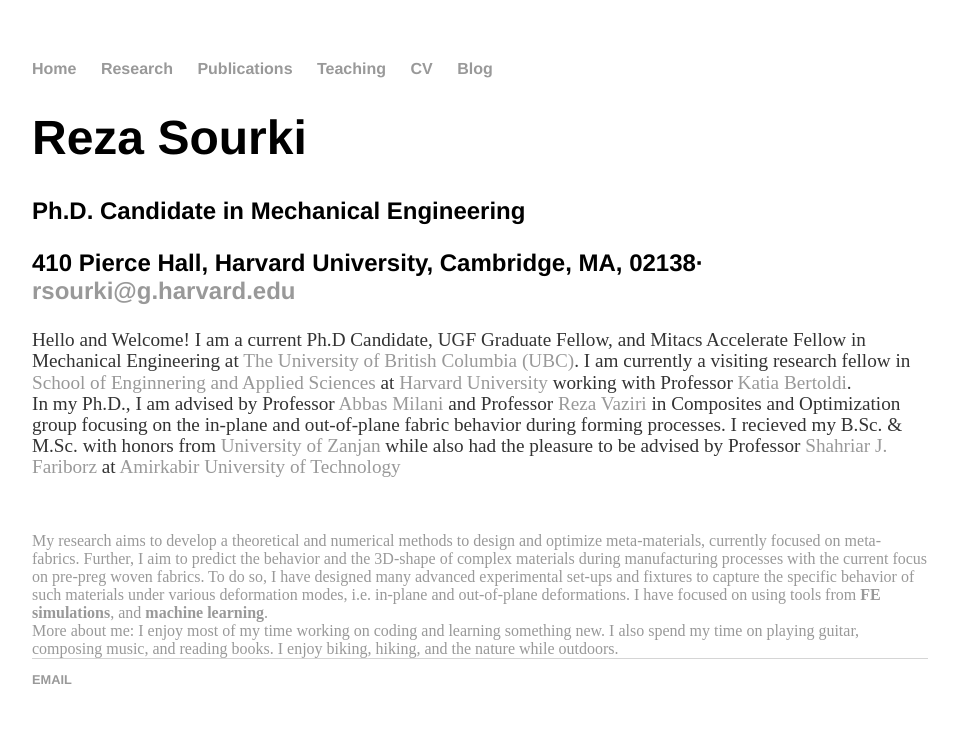
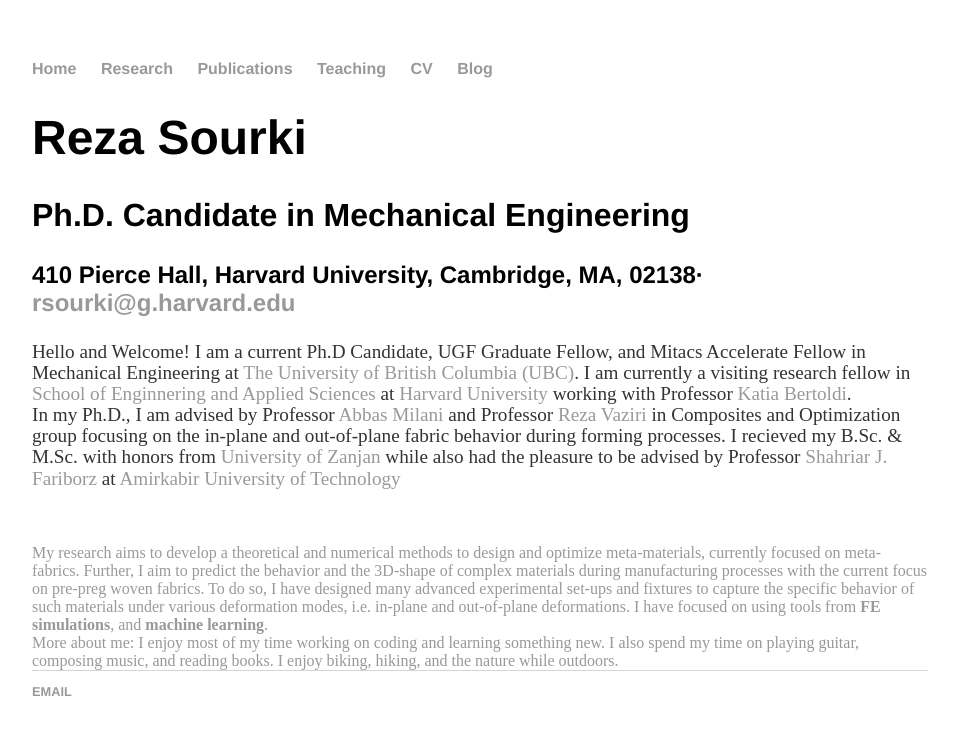
Before and after one commit to rsourki/rsourki.github.io, a Jekyll site: the page built from index.html, in a window 1280 px wide. Shown: the top 735 px of the page, without its empty margins (160-1118 px from the left). Built offline with Jekyll 4.4.1, drawn with Linux system fonts in a browser that asks for light colours.

Commit message:
Update main.css

```diff
--- a/css/main.css
+++ b/css/main.css
@@ -8,9 +8,9 @@
 
 h1, h2, h3, h4 { font-family: 'Helvetica', 'Arial', 'Sans-Serif'; }
 h1 { font-size: 3em;  }
-h2 { font-size: 2.em; }
+h2 { font-size: 2.0em; }
 h3 { font-size: 1.5em; }
-h4 { font-size: 1.em; }
+h4 { font-size: 1.0em; }
 
 p { font-size: 1.2em; line-height: 1.1em; color: #333; }
 
```
